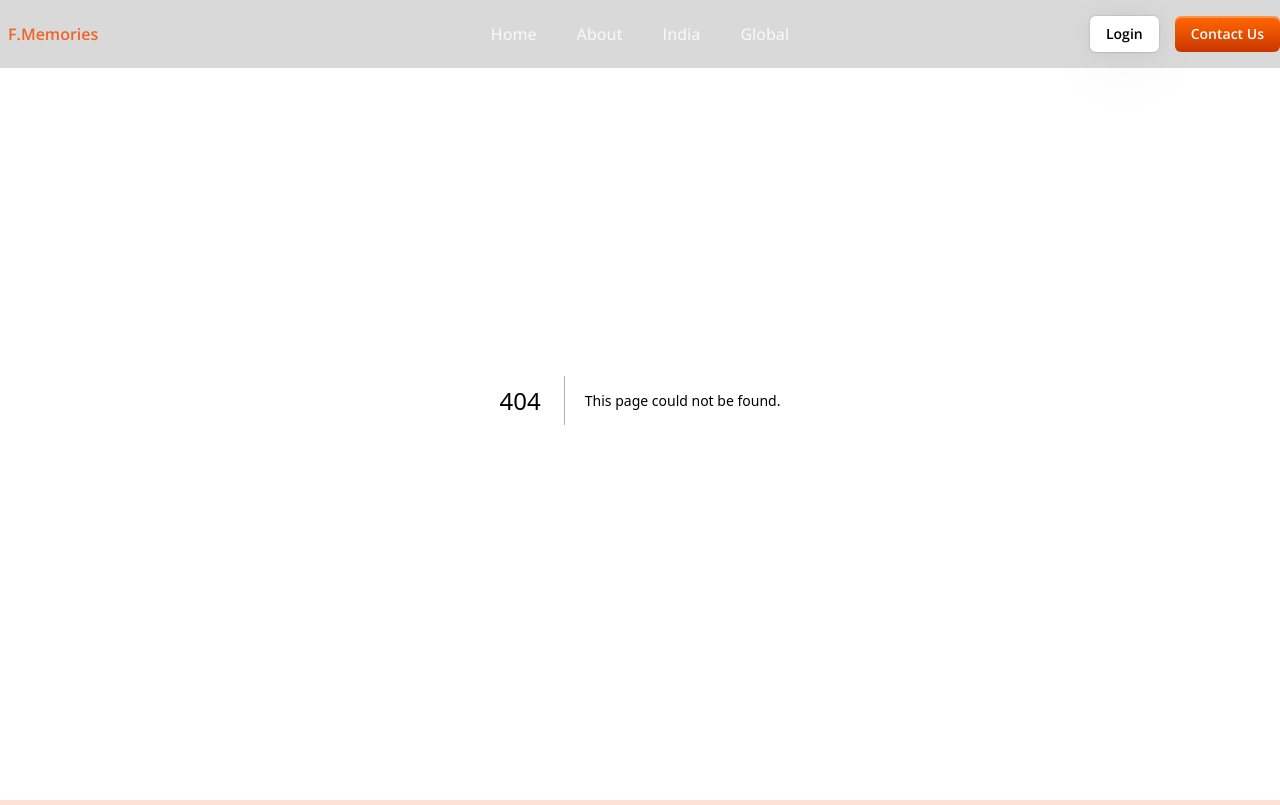
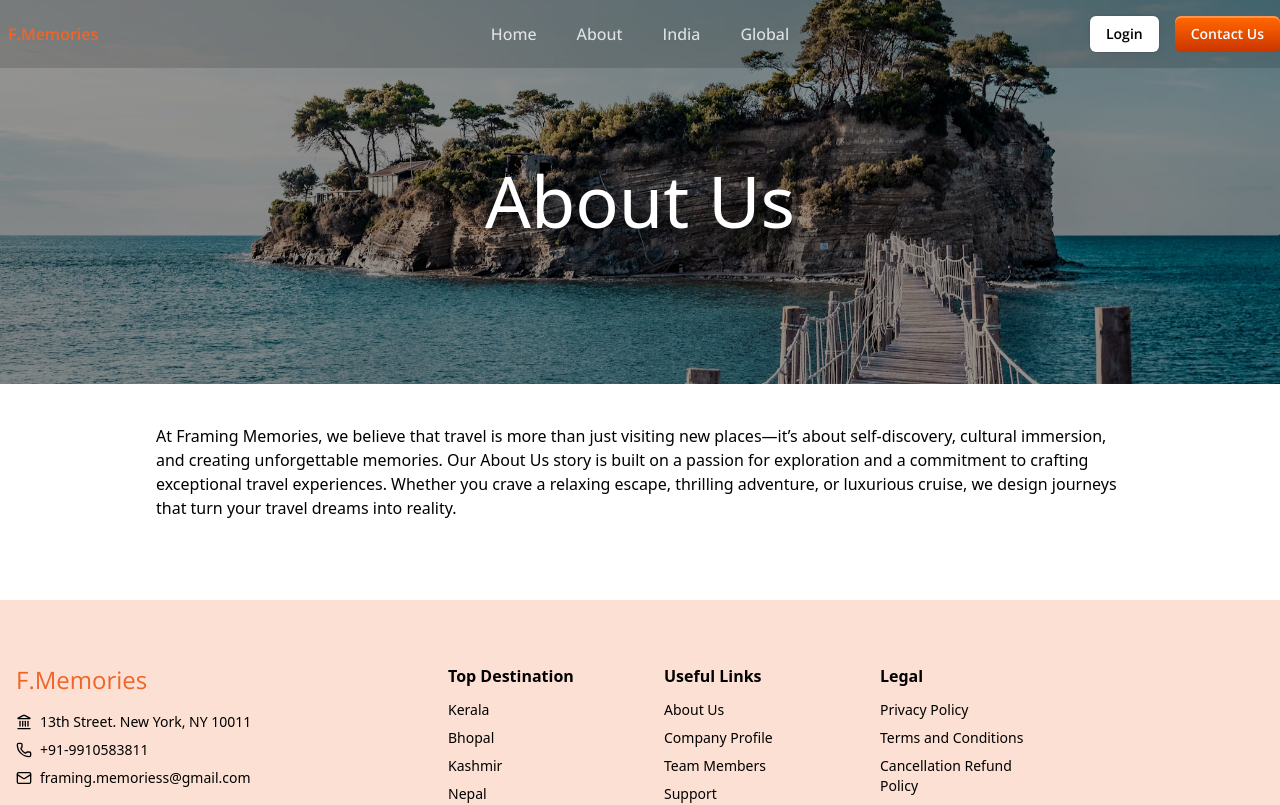
Before and after one commit to sriom-singh/F.Memories, a Next.js app: page /about-us in a window 1280 px wide. Before the commit this address had no page. Shown: the top 805 px of the page. Built offline with nearby package versions, Linux system fonts and the light colour scheme; a web font is replaced by a local one.

Commit message:
added about-us page

```diff
--- /dev/null
+++ b/src/app/about-us/page.tsx
@@ -0,0 +1,32 @@
+
+const AboutUs = () => {
+  return (
+    <div>
+      <div className="t mx-auto ">
+        <div className="relative h-96  bg-blend-multiply bg-opacity-60  bg-black bg-right-bottom">
+          <img src="./photo-beach.avif" className="w-[100vw] object-cover opacity-60 h-96 " />
+          {/* <img className="h-96 w-dvw object-cover " src="https://images.unsplash.com/photo-1612278675615-7b093b07772d?q=80&w=2069&auto=format&fit=crop&ixlib=rb-4.1.0&ixid=M3wxMjA3fDB8MHxwaG90by1wYWdlfHx8fGVufDB8fHx8fA%3D%3D"/> */}
+          <h2 className="md:text-7xl text-white absolute translate left-1/2 -translate-x-1/2 -translate-y-1/2 top-1/2 text-center  text-white font-medium text-5xl md:pt-6 py-2">
+            About Us
+          </h2>
+        </div>
+
+        <div className="max-w-5xl mx-auto py-10 pb-16 text-black px-7">
+          <p className=" pb-4">
+            At Framing Memories, we believe that travel
+            is more than just visiting new places—it’s about self-discovery,
+            cultural immersion, and creating unforgettable memories. Our About
+            Us story is built on a passion for exploration and a commitment to
+            crafting exceptional travel experiences. Whether you crave a
+            relaxing escape, thrilling adventure, or luxurious cruise, we design
+            journeys that turn your travel dreams into reality.
+          </p>
+
+
+        </div>
+      </div>
+    </div>
+  );
+};
+
+export default AboutUs;
--- a/src/app/page.tsx
+++ b/src/app/page.tsx
@@ -29,7 +29,7 @@ export default function Home() {
               <br /> and frame it forever.
             </p>
             <Button
-              className="bg-black/10 border-primary  text-black font-normal md:w-52 w-32 py-6 mt-4 hover:bg-primary/80  rounded-full text-normal text-lg"
+              className="bg-black/10 border-primary px-4 text-black font-openSans text-primary md:w-52 w-36 md:text-lg py-6 mt-4 hover:bg-primary/80  rounded-full "
               variant="outline"
             >
               Explore Tours
@@ -204,7 +204,6 @@ export default function Home() {
         </div>
       </div>
 
-
       {/* Get Help */}
       <div className="max-w-7xl text-white lg:px-0 px-8 py-12 mx-auto ">
         <div className="bg-gradient-to-r from-slate-900 to-slate-700 p-8">
@@ -223,7 +222,6 @@ export default function Home() {
 
       {/* Testimonials */}
       <Testimonials />
-
     </>
   );
 }
--- a/src/components/Footer.tsx
+++ b/src/components/Footer.tsx
@@ -75,7 +75,7 @@ const Footer = () => {
         </div>
         <hr className="py-4" />
         <p className="text-black text-sm text-center ">
-          © 2025. All rights are reserved``
+          © 2025. All rights are reserved.
         </p>
       </div>
     </footer>
```
Also changed, not shown: public/photo-beach.avif (added).
